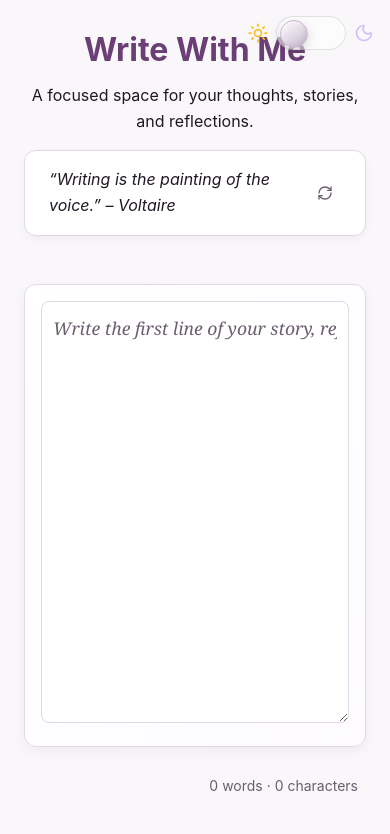
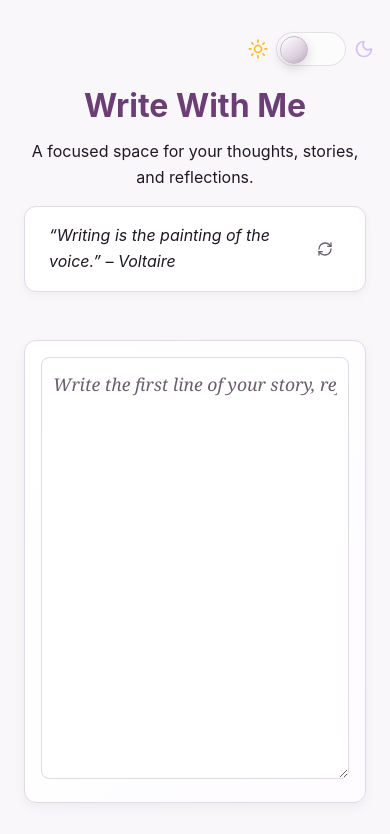
Before and after one commit to Doileo/write-with-me, a React (Vite) app: page / in a window 390 px wide. Shown: the top 834 px of the page. Built offline with nearby package versions, Linux system fonts and the light colour scheme; no server answers.

Commit message:
feat(ui): reposition theme toggle above heading on mobile

```diff
--- a/src/App.css
+++ b/src/App.css
@@ -81,6 +81,7 @@ body {
   display: flex;
   align-items: center;
   gap: 0.5rem;
+  padding-top: 1rem;
 }
 
 /* === Toggle track === */
--- a/src/components/WritingScreen/WritingScreen.module.css
+++ b/src/components/WritingScreen/WritingScreen.module.css
@@ -32,6 +32,7 @@
   display: flex;
   flex-direction: column;
   gap: var(--space-md);
+  margin-top: 3.5rem;
 }
 
 /* === heading, subtext & quote === */
@@ -394,6 +395,9 @@ html[data-theme="dark"] .writing-screen__suggestion-reject:hover {
     margin: 0 auto;
     gap: 2rem;
   }
+  .writing-screen__left {
+    margin-top: 0;
+  }
 
   .editor__textarea {
     font-size: 1.15rem;
```
